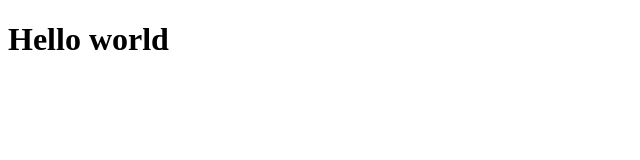
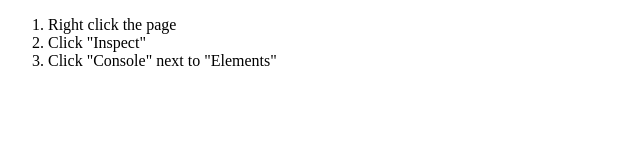
Before and after one commit to TriMPham98/suitsupply-flowcharts, a plain HTML site: page discovery/index.html in a window 1280 px wide. Shown: the whole page, without its empty margins (0-640 px from the left). Drawn offline with Linux system fonts and the light colour scheme.

Commit message:
Add instructions to view console

```diff
--- a/discovery/index.html
+++ b/discovery/index.html
@@ -8,7 +8,11 @@
     <link rel="stylesheet" href="style.css" />
   </head>
   <body>
-    <h1>Hello world</h1>
+    <ol>
+        <li>Right click the page</li>
+        <li>Click "Inspect"</li>
+        <li>Click "Console" next to "Elements"</li>
+    </ol>
     <script src="../discovery/discovery.js"></script>
   </body>
 </html>
```
